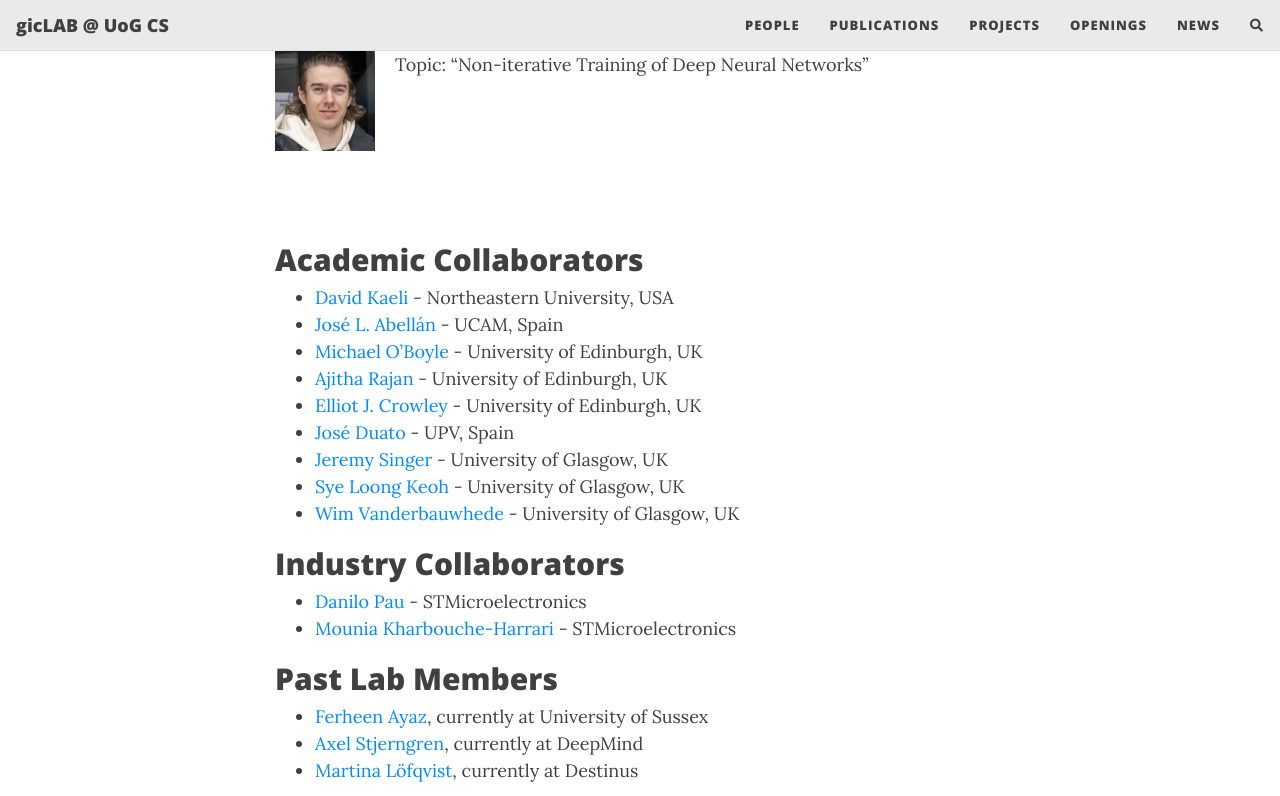
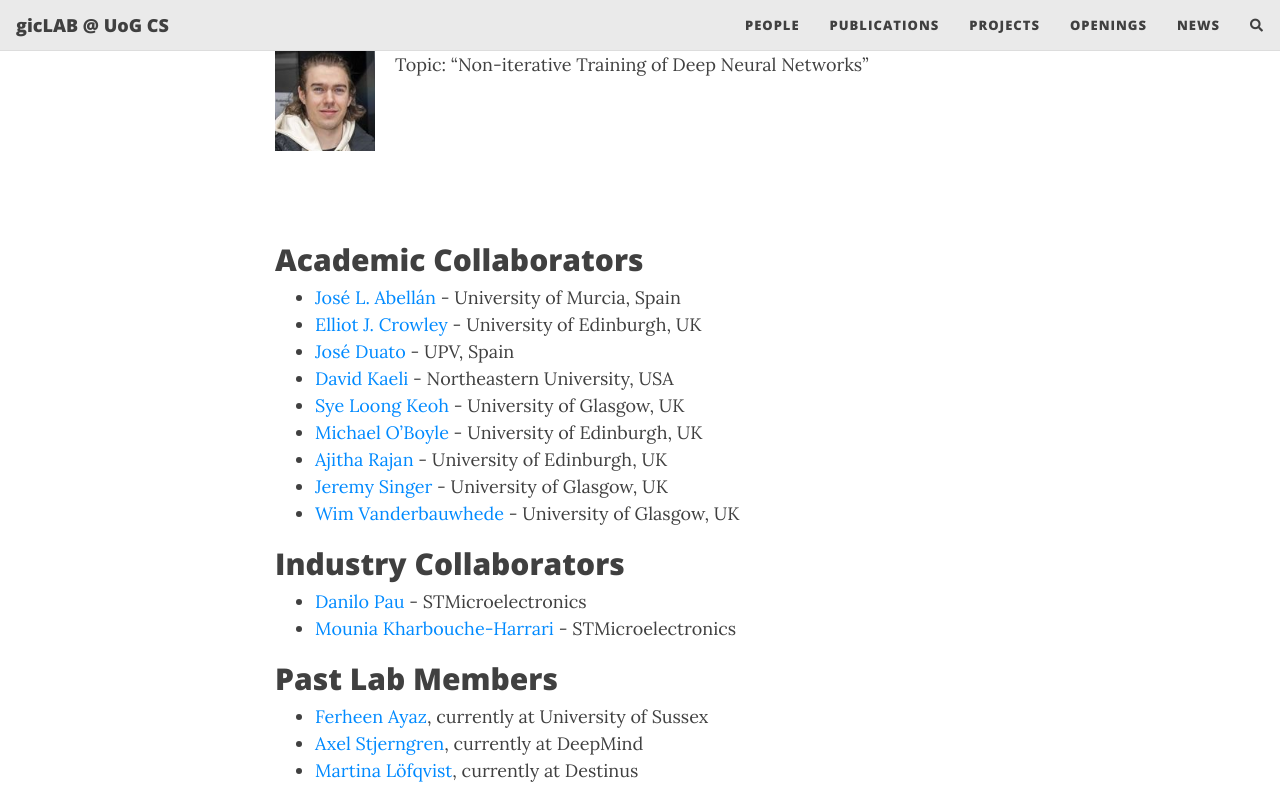
Before and after one commit to gicLAB/gicLAB.github.io, a Jekyll site: the page built from people.md, in a window 1280 px wide and 900 px high, scrolled down 1676 px, cut to the strip 0-796 px from the top of the window. Built offline with Jekyll 4.4.1, drawn with Linux system fonts in a browser that asks for light colours; nearby versions of some CDN libraries; comment, search, counter and statistics services are not loaded.

Commit message:
Update people.md

```diff
--- a/people.md
+++ b/people.md
@@ -62,16 +62,15 @@ Topic: "'Efficient ML model implementation in FPGAs"
 
 ## Academic Collaborators
 
+- [José L. Abellán](https://sites.google.com/view/jlabellan) - University of Murcia, Spain
+- [Elliot J. Crowley](https://elliotjcrowley.github.io/) - University of Edinburgh, UK
+- [José Duato](http://www.gap.upv.es/index.php/members/1-jose-duato) - UPV, Spain
 - [David Kaeli](https://coe.northeastern.edu/people/kaeli-david/) - Northeastern University, USA
-- [José L. Abellán](https://sites.google.com/ucam.edu/jlabellan) - UCAM, Spain
+- [Sye Loong Keoh](https://www.gla.ac.uk/schools/computing/staff/syeloongkeoh/) - University of Glasgow, UK
 - [Michael O'Boyle](https://www.dcs.ed.ac.uk/home/mob/) - University of Edinburgh, UK
 - [Ajitha Rajan](https://homepages.inf.ed.ac.uk/arajan/) - University of Edinburgh, UK
-- [Elliot J. Crowley](https://elliotjcrowley.github.io/) - University of Edinburgh, UK
-- [José Duato](http://www.gap.upv.es/index.php/members/1-jose-duato) - UPV, Spain
 - [Jeremy Singer](https://www.dcs.gla.ac.uk/~jsinger/) - University of Glasgow, UK
-- [Sye Loong Keoh](https://www.gla.ac.uk/schools/computing/staff/syeloongkeoh/) - University of Glasgow, UK
 - [Wim Vanderbauwhede](https://www.dcs.gla.ac.uk/~wim/) - University of Glasgow, UK
-
 
 ## Industry Collaborators
 - [Danilo Pau](https://www.linkedin.com/in/danilopietropau/) - STMicroelectronics
```
